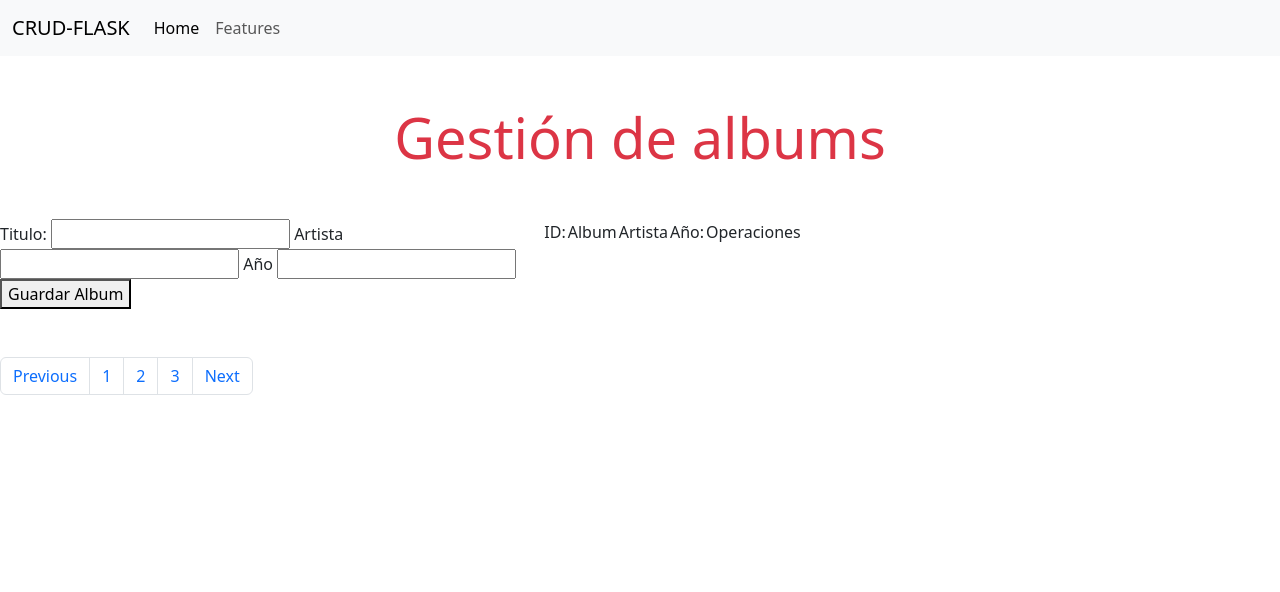
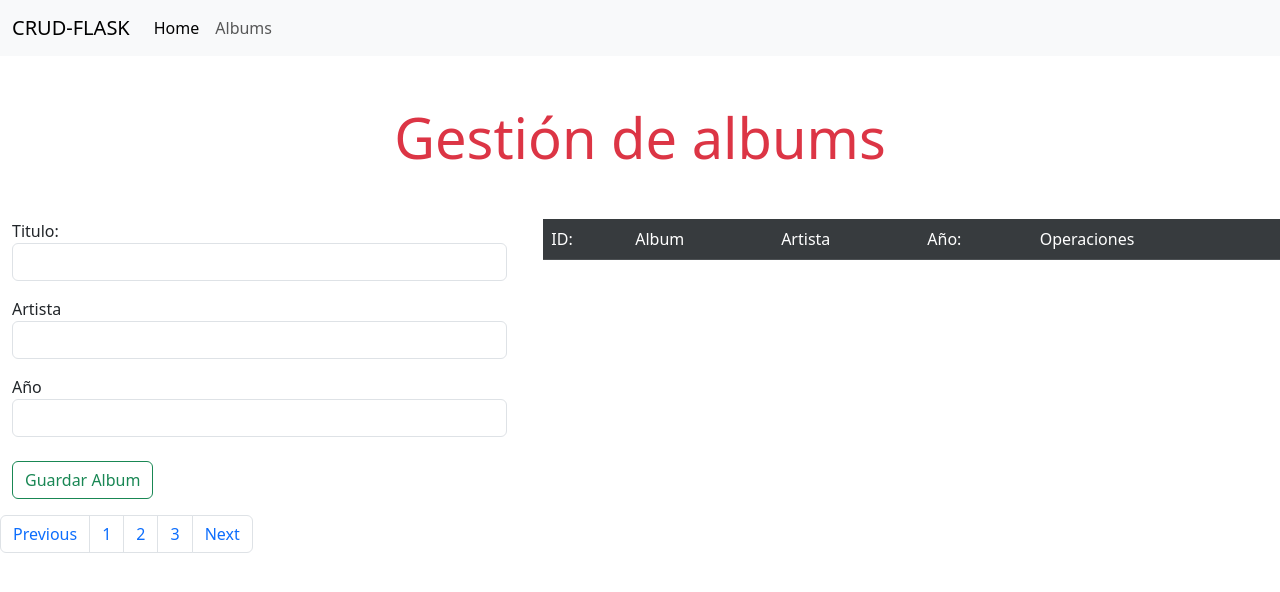
Before and after one commit to josu460/POO195, a Flask app: template CrudAlbums/templates/index.html in a window 1280 px wide. Shown: the top 592 px of the page. Run offline with Flask 3, Linux system fonts and the light colour scheme; the template is opened without the code that fills it, so the values that code supplies are empty; some libraries are stand-ins or nearby versions.

Commit message:
alerts, front formularios, tablas y estilos

```diff
--- /dev/null
+++ b/CrudAlbums/static/CSS/main.css
@@ -0,0 +1,3 @@
+body{
+    background-color: white;
+}
--- a/CrudAlbums/templates/index.html
+++ b/CrudAlbums/templates/index.html
@@ -7,10 +7,22 @@
 {% if msj %}
 {% for mensaje in msj %}
 
-<div class="alert alert-warning alert-dismissible fade show" role="alert">
+<!-- aqui va el script de sweetalert -->
+
+<script>
+ Swal.fire({
+  //position: "top-end",
+  title: "Correcto",
+  icon: "success",
+  title: "Album guardado correctamente",
+  showConfirmButton: false,
+  timer: 1500
+});
+</script>
+<!-- <div class="alert alert-warning alert-dismissible fade show" role="alert">
     <strong>{{mensaje}}</strong>
     <button type="button" class="btn-close" data-bs-dismiss="alert" aria-label="Close"></button>
-</div>
+</div>  -->
 
 
     {%endfor%}
@@ -21,32 +33,37 @@
     <div class="row">
         <div class="col-md-5">
            <!-- aqui va el formulario -->
-
+            <div class="container"> <!-- con este div abro el contenedor del formulario -->
            <form action="/GuardarAlbum" method="post">
 
+            <div class="mb-3">
+                <label>Titulo:</label>
+                <input type="text" name="txtTitulo" class="form-control">
+            </div>
+
+            <div class="mb-3">
+                <label>Artista</label>
+                <input type="text" name="txtArtista" class="form-control">
+            </div>
+<!-- aqui es para espaciar los inputs y darle el diseño que tomamos de la clase de bootstrap -->
+            <div class="mb-3">
+                <label>Año</label>
+                <input type="number" name="txtAnio"  class="form-control">
+            </div>
 
 
-            <label>Titulo:</label>
-            <input type="text" name="txtTitulo">
+            <button type="submit" class="btn btn-outline-success mt-2 mb-3">Guardar Album</button>
+        </form>
+        </div>
 
-            <label>Artista</label>
-            <input type="text" name="txtArtista">
+    </div> <!-- con este div cierro el contenedor del formulario -->
 
 
-            <label>Año</label>
-            <input type="number" name="txtAnio">
-
-            <button type="submit">Guardar Album</button>
-            <br>
-            <br>
-            <br>
-        </form>
-        </div>
         <div class="col-md-7">
             <!-- aqui va la tabla -->
-            <table>
+            <table class="table table-dark">
                 <thead>
-                    <tr>
+                    <tr class="table-active">
                         <td>ID:</td>
                         <td>Album</td>
                         <td>Artista</td>
@@ -65,8 +82,8 @@
             <td>{{album.1}}</td>
             <td>{{album.2}}</td>
             <td>{{album.3}}</td>
-            <td><a href="/editar/{{album.0}}"> Editar</a></td>
-            <td><a href="/eliminar/{{album.0}}" onclick="return eliminar()"> Borrar</a></td>
+            <td><a href="/editar/{{album.0}} "  class="btn btn-primary"> Editar</a>
+            <a href="/eliminar/{{album.0}}" onclick="return eliminar()" class="btn btn-danger"> Borrar</a></td>
 
             {%endfor%}
         </tr>
--- a/CrudAlbums/templates/plantilla.html
+++ b/CrudAlbums/templates/plantilla.html
@@ -4,6 +4,9 @@
     <meta charset="UTF-8">
     <meta name="viewport" content="width=device-width, initial-scale=1.0">
     <link href="https://cdn.jsdelivr.net/npm/bootstrap@5.3.3/dist/css/bootstrap.min.css" rel="stylesheet" integrity="sha384-QWTKZyjpPEjISv5WaRU9OFeRpok6YctnYmDr5pNlyT2bRjXh0JMhjY6hW+ALEwIH" crossorigin="anonymous">
+    <link rel="stylesheet" href="{{url_for('static', filename='css/main.css')}}">
+
+    <script src="https://cdn.jsdelivr.net/npm/sweetalert2@11"></script><!-- este link es para animaciones de sweetalert -->
     <title>CRUD FLASK</title>
 </head>
 
@@ -21,7 +24,7 @@
                 <a class="nav-link active" aria-current="page" href="#">Home</a>
               </li>
               <li class="nav-item">
-                <a class="nav-link" href="#">Features</a>
+                <a class="nav-link" href="#">Albums</a>
               </li>
 
             </ul>
```
Also changed, not shown: CrudAlbums/templates/editar.html (+19 -11 lines).
